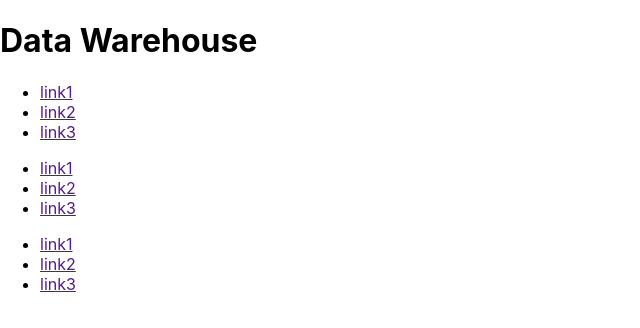
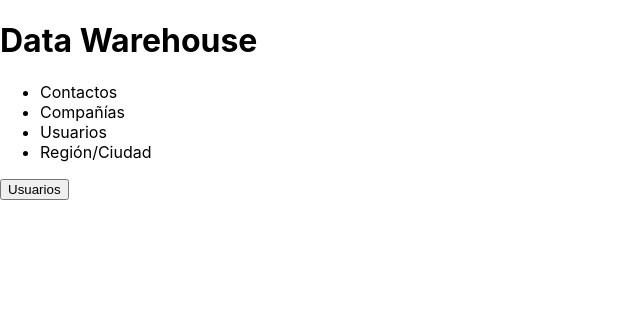
Before and after one commit to jyongkim/dataWarehouse, a React (Create React App) app: page / in a window 1280 px wide. Shown: the top 328 px of the page, without its empty margins (0-640 px from the left). Built offline with nearby package versions, Linux system fonts and the light colour scheme.

Commit message:
Navegacion y Tabla

```diff
--- a/src/App.js
+++ b/src/App.js
@@ -4,6 +4,20 @@ import React from 'react';
 import Nav from './components/Nav';
 
 class App extends React.Component{
+  constructor(props){
+    super(props)
+      this.state = {
+        links: ['Contactos', 'Compañías', 'Usuarios', 'Región/Ciudad'],
+        userId: 0,
+        companies: [],
+        contacts: [],
+        users: []
+  }}
+  getData = (url) => {
+    fetch(url)
+      .then(response => response.json())
+      .then(data => this.setState({users: data}))
+  }
   render(){
   // "render()" va a crear un componente.
     return(
@@ -11,9 +25,9 @@ class App extends React.Component{
         <header>
           <h1>Data Warehouse</h1>
         </header>
-        <Nav/>
-        <Nav/>
-        <Nav/>
+        <Nav links = {this.state.links}/> {/*Props*/}
+      <button onClick = {() => this.getData(`http://localhost:3200/user`)}>Usuarios</button>
+      <p></p>
       </>
     )}}
 
--- a/src/components/Nav.js
+++ b/src/components/Nav.js
@@ -5,9 +5,9 @@ class Nav extends React.Component{
         return (
             <nav>
                 <ul>
-                    <li><a href="">link1</a></li>
-                    <li><a href="">link2</a></li>
-                    <li><a href="">link3</a></li>
+                    {this.props.links.map((link, index) =>
+                        <li key={index}>{link}</li>
+                    )}
                 </ul>
             </nav>
         )}}
```
